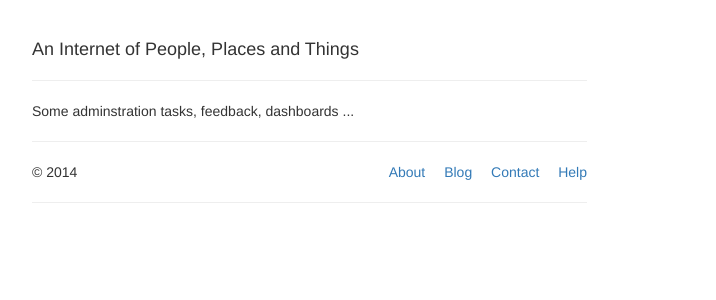
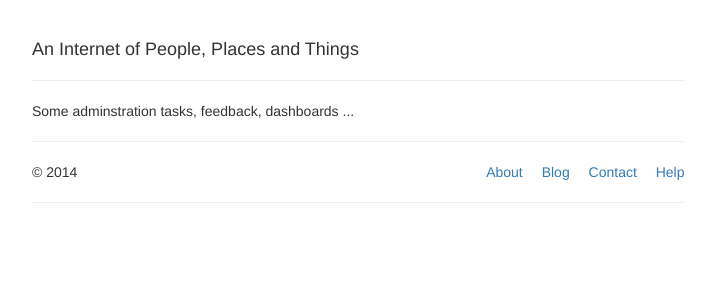
Before and after one commit to markTward/gmonki, a Flask app: template gmonki/templates/admin/admin.html in a window 1280 px wide. Shown: the part 52-352 px from the top of the page, without its empty margins (38-754 px from the left). Run offline with Flask 2, Linux system fonts and the light colour scheme; the template is opened without the code that fills it, so the values that code supplies are empty; parts of the project's set-up code (start-up, migrations or seed data) failed here and were passed over; some libraries are stand-ins or nearby versions.

Commit message:
finally -- simple revision to bootstrap to limit the number of transitions

```diff
--- a/gmonki/templates/base.html
+++ b/gmonki/templates/base.html
@@ -5,7 +5,6 @@
     <!-- Bootstrap -->
     <link href="//netdna.bootstrapcdn.com/bootstrap/3.1.1/css/bootstrap.min.css" rel="stylesheet">
 	<link rel=stylesheet type=text/css href="{{ url_for('static', filename='style.css') }}">
-    <!-- <style>.col-centered { float: none; margin: 0 auto; }</style> -->
 {% endblock %}
 
 {% block tab_title %}
--- a/gmonki/templates/base43.html
+++ b/gmonki/templates/base43.html
@@ -26,7 +26,7 @@
     {% block body %}
     <div class="container">
         <div class="row">
-            <div class="col-sm-8 col-md-7 col-lg-6 col-centered">
+            <div class="col-md-7 col-centered">
 				{% block app_header %}
                 <h1><a href="/">{% block title %}Flask-User - {% if not user_manager.enable_confirm_email %}Minimal{% else %}Example{% endif %} App{% endblock %}</a></h1>
                 {% if not user_manager.enable_confirm_email %}
```
